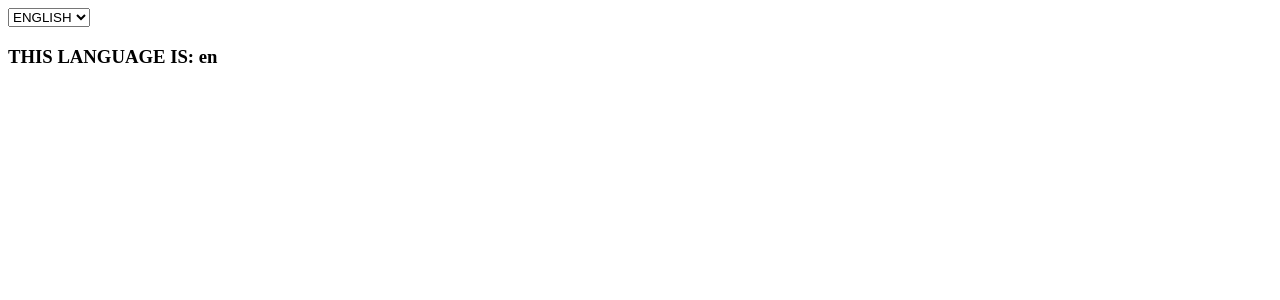
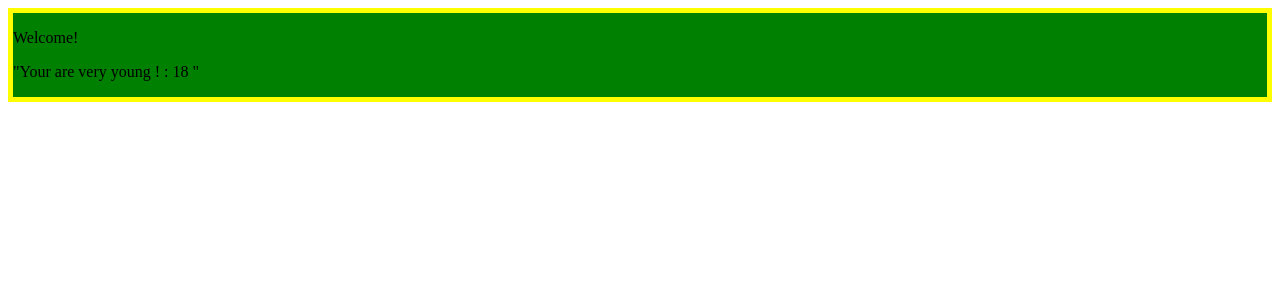
Before and after one commit to Simonedamb/React-exercises, a React (Create React App) app: page / in a window 1280 px wide. Shown: the top 300 px of the page. Built offline with nearby package versions, Linux system fonts and the light colour scheme.

Commit message:
react-router-02

```diff
--- a/package.json
+++ b/package.json
@@ -8,6 +8,7 @@
     "@testing-library/user-event": "^13.5.0",
     "react": "^18.1.0",
     "react-dom": "^18.1.0",
+    "react-router-dom": "^6.3.0",
     "react-scripts": "5.0.1",
     "web-vitals": "^2.1.4"
   },
--- a/src/App.js
+++ b/src/App.js
@@ -1,81 +1,13 @@
-import React, { useState } from "react";
-import { DisplayLanguage } from "./DisplayLanguage";
-// import ClickCounter from "./ClickCounter";
-// import { ClickTracker } from "./ClickTracker";
-// import { InteractiveWelcome } from "./InteractiveWelcome";
-// import { Login } from "./Login";
-// import { TodoList } from "./TodoList";
-// import { UcontrolledLogin } from "./UncontrolledLogin";
-// import Counter from "./Counter";
-// import FilteredList from "./FilteredList";
-import { Language } from "./Language";
-// import Sum from "./Sum";
-// import { GithubUserList } from "./GithubUserList";
-// import CarDetails from "./CarDetails";
+import React from "react";
+import { Route, Routes } from "react-router-dom";
+import Welcome from "./Welcome";
 
 export function App() {
-  // const [showCounter, setShowCounter] = useState(true);
-
-  const [language, setLanguage] = useState("en");
-
-  const handleChangeLanguage = (event) => {
-    setLanguage(event.target.value);
-  };
-
-  // function handleToggleCounter() {
-  //   setShowCounter((s) => !s);
-  // }
-
   return (
     <>
-      <select value={language} onChange={handleChangeLanguage}>
-        <option value="en">ENGLISH</option>
-        <option value="it">ITALIANO</option>
-      </select>
-      <DisplayLanguage.Provider value={language}>
-        <Language />
-      </DisplayLanguage.Provider>
-      {/* <GithubUserList /> */}
-      {/* <ClickCounter /> */}
-      {/* <InteractiveWelcome /> */}
-      {/* <UcontrolledLogin /> */}
-      {/* <Sum /> */}
-      {/* <Counter /> */}
-      {/* <CarDetails
-        initialData={{
-          model: "",
-          year: "",
-          color: "",
-        }}
-      /> */}
-      {/* <FilteredList /> */}
-      {/* <TodoList */}
-      {/* render={(arr, addTodo, reset, removeTodo) => {
-          return (
-            <div>
-              <form onSubmit={addTodo}>
-                <input name="list" type="text" />
-                <button type="submit">Submit</button>
-                <button onClick={reset}>reset</button>
-              </form>
-              <ul>
-                {arr.map((item, index) => {
-                  return (
-                    <div>
-                      <li>{item}</li>
-                      <button onClick={() => removeTodo(index)}>X</button>
-                    </div>
-                  );
-                })}
-              </ul>
-            </div>
-          );
-        }}
-      /> */}
-      {/* <button onClick={handleToggleCounter}>Toggle Counter</button> */}
-      {/* {showCounter && <Counter />} */}
-      {/* <Login /> */}
-      {/* <ClickTracker /> */}
+      <Routes>
+        <Route path="/" element={<Welcome />} />
+      </Routes>
     </>
   );
 }
--- /dev/null
+++ b/src/Routes.js
@@ -0,0 +1,10 @@
+import { BrowserRouter } from "react-router-dom";
+import { App } from "./App";
+
+export function Root() {
+  return (
+    <BrowserRouter>
+      <App />
+    </BrowserRouter>
+  );
+}
--- a/src/Welcome.js
+++ b/src/Welcome.js
@@ -5,7 +5,7 @@ const Welcome = ({ name }) => {
   return (
     <div className="welcome">
       <p>Welcome! {name}</p>
-      <Age age={10} name="John" />
+      <Age age={18} name="John" />
     </div>
   );
 };
--- a/src/index.css
+++ b/src/index.css
@@ -1,5 +1,5 @@
 .welcome {
-  background: red;
+  background: green;
   border: 5px solid yellow;
 }
 
--- a/src/index.js
+++ b/src/index.js
@@ -1,7 +1,7 @@
 import ReactDOM from "react-dom";
-import { App } from "./App";
 import "./index.css";
+import { Root } from "./Routes";
 
 const root = document.querySelector("#root");
 
-ReactDOM.render(<App />, root);
+ReactDOM.render(<Root />, root);
```
Also changed, not shown: 1 other file (tests, documents, lock files or other folders).
